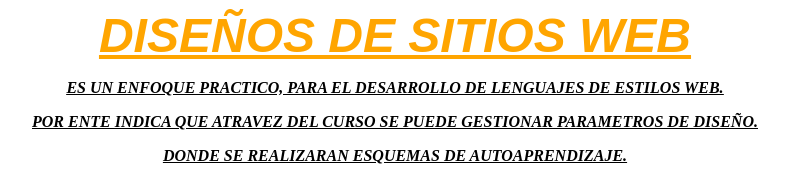
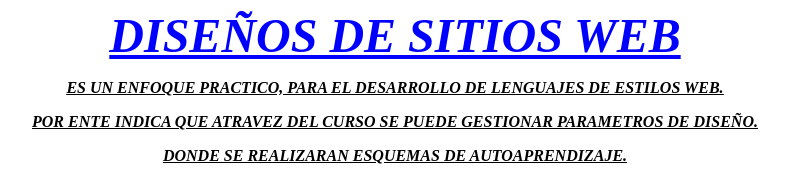
Before and after one commit to alejorc/pruebareconocimiento, a plain HTML site: page index.html in a window 1280 px wide. Shown: the top 177 px of the page, without its empty margins (245-1033 px from the left). Drawn offline with Linux system fonts and the light colour scheme.

Commit message:
commit2
font size en line 10

```diff
--- a/index.html
+++ b/index.html
@@ -7,7 +7,7 @@
 
 <body background="sistema1.jpg">
 
-<font size="16" color="orange" face="arial">
+<font size="18" color="blue" face="algerian">
 
 
     <center>
```
